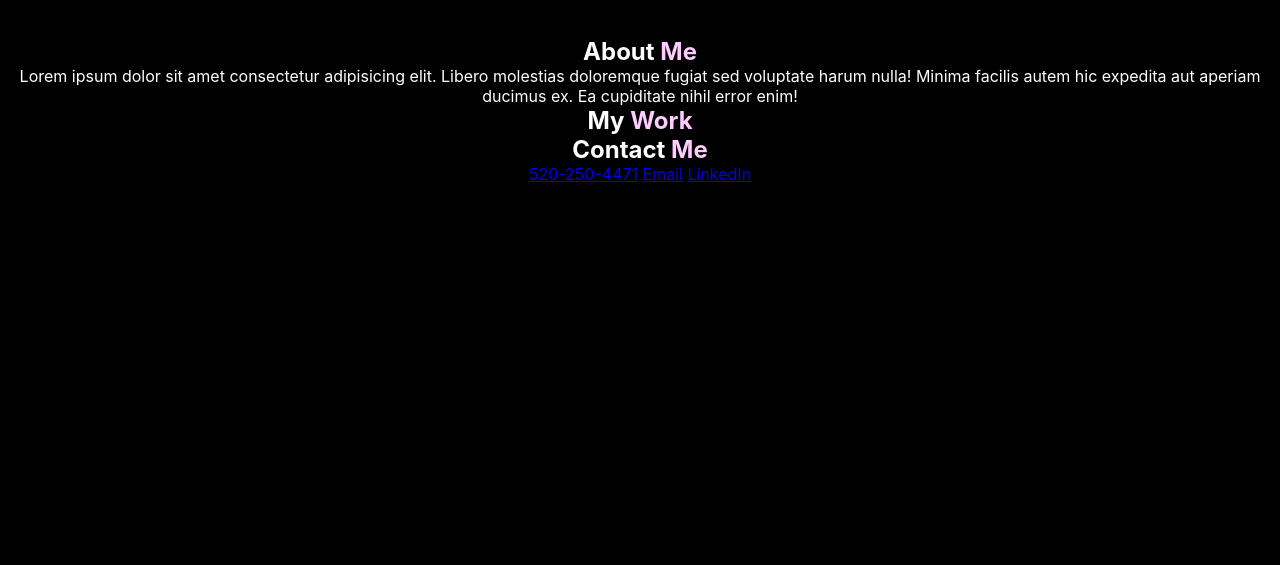
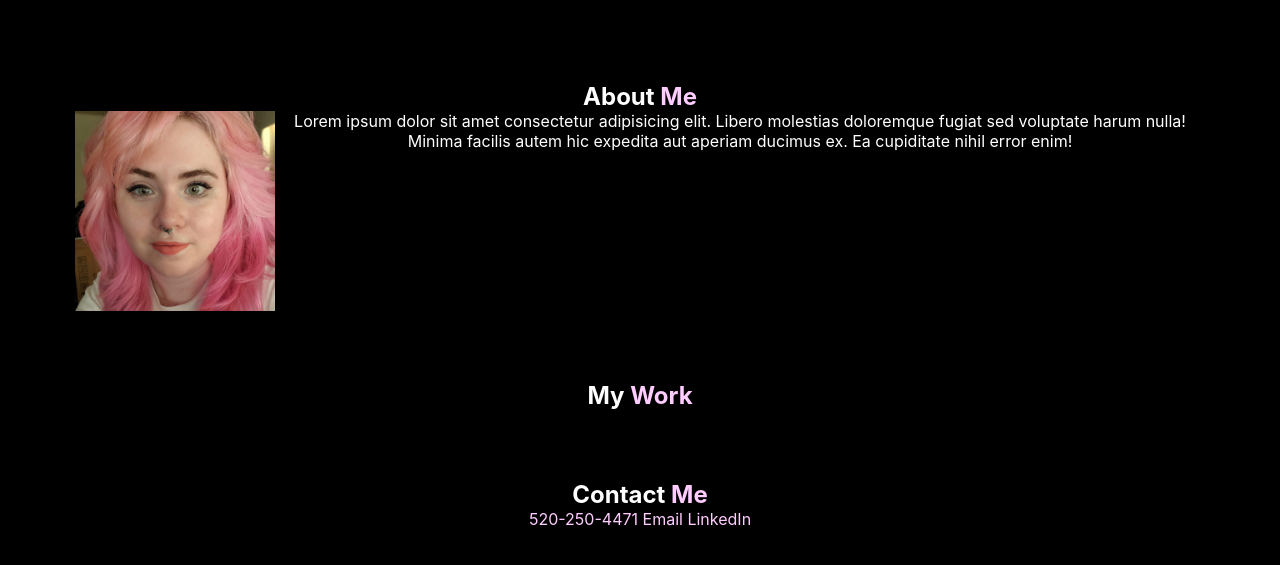
Before and after one commit to smacdonald97/second-is-the-best, a plain HTML site: page index.html in a window 1280 px wide. Shown: the part 103-668 px from the top of the page. Drawn offline with Linux system fonts and the light colour scheme.

Commit message:
continued styling section

```diff
--- a/assets/css/style.css
+++ b/assets/css/style.css
@@ -67,6 +67,24 @@ header nav ul li a:hover{
 section {
     color: var(--secondary-color);
     background-color: var(--primary-color);
+    margin: 20px 50px 20px 50px;
+    padding: 25px;
+    overflow: auto;
+}
+
+section img {
+    max-width: 200px;
+    max-height: 200px;
+}
+
+section p a {
+    color: var(--tertiary-color);
+    text-decoration: none;
+    justify-content: space-evenly;
+}
+
+.float-left img{
+    float: left;
 }
 
 .me {
--- a/index.html
+++ b/index.html
@@ -27,8 +27,9 @@
             </nav>
         </header>
 
-        <section id="#about-me" class="moi">
+        <section id="#about-me" class="float-left">
             <h2>About <span class="me">Me</span></h2>
+            <img src="./assets/images/recent photo.jpg" alt="Sabrina MacDonald with pink hair">
             <p>
                 Lorem ipsum dolor sit amet consectetur adipisicing elit. Libero molestias doloremque fugiat sed voluptate harum nulla! Minima facilis autem hic expedita aut aperiam ducimus ex. Ea cupiditate nihil error enim!
             </p>
```
Also changed, not shown: assets/images/recent photo.jpg (added).
